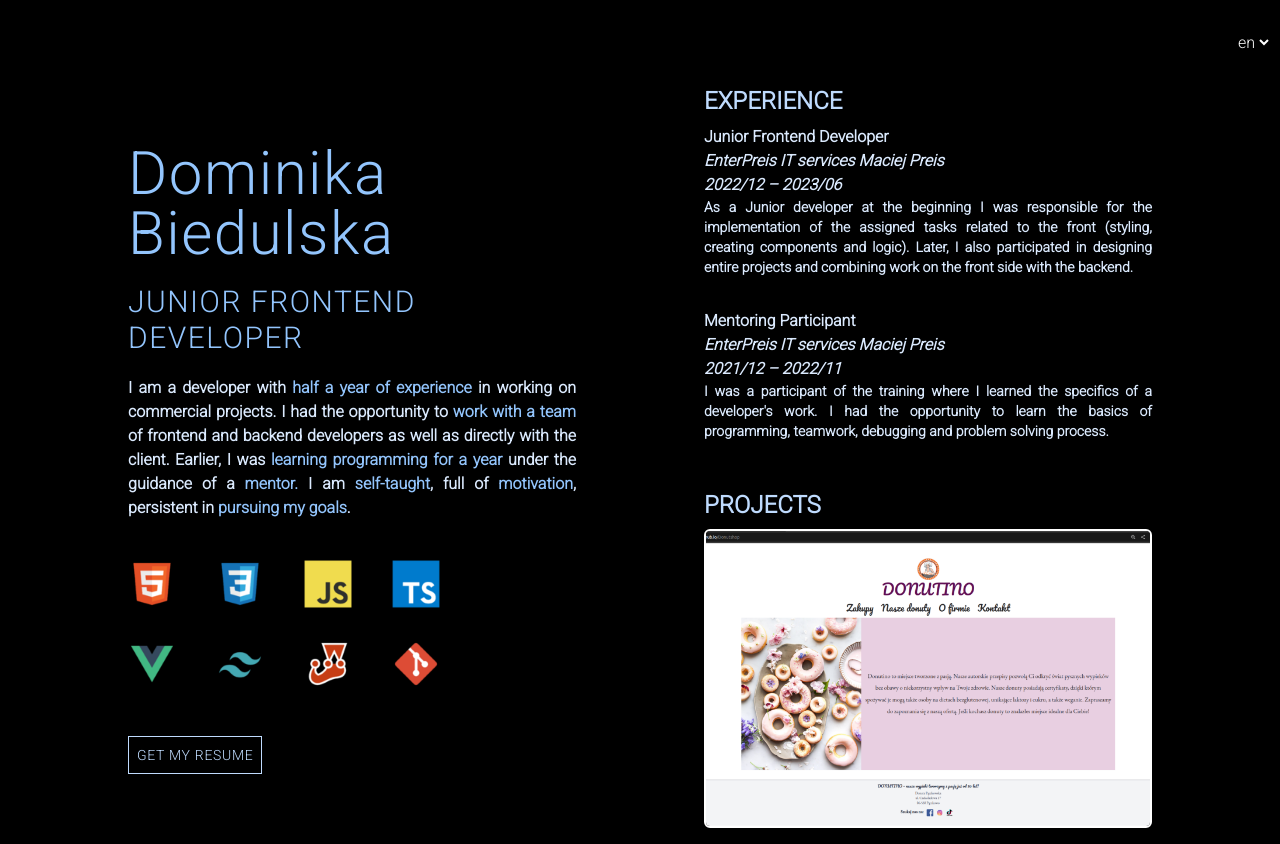
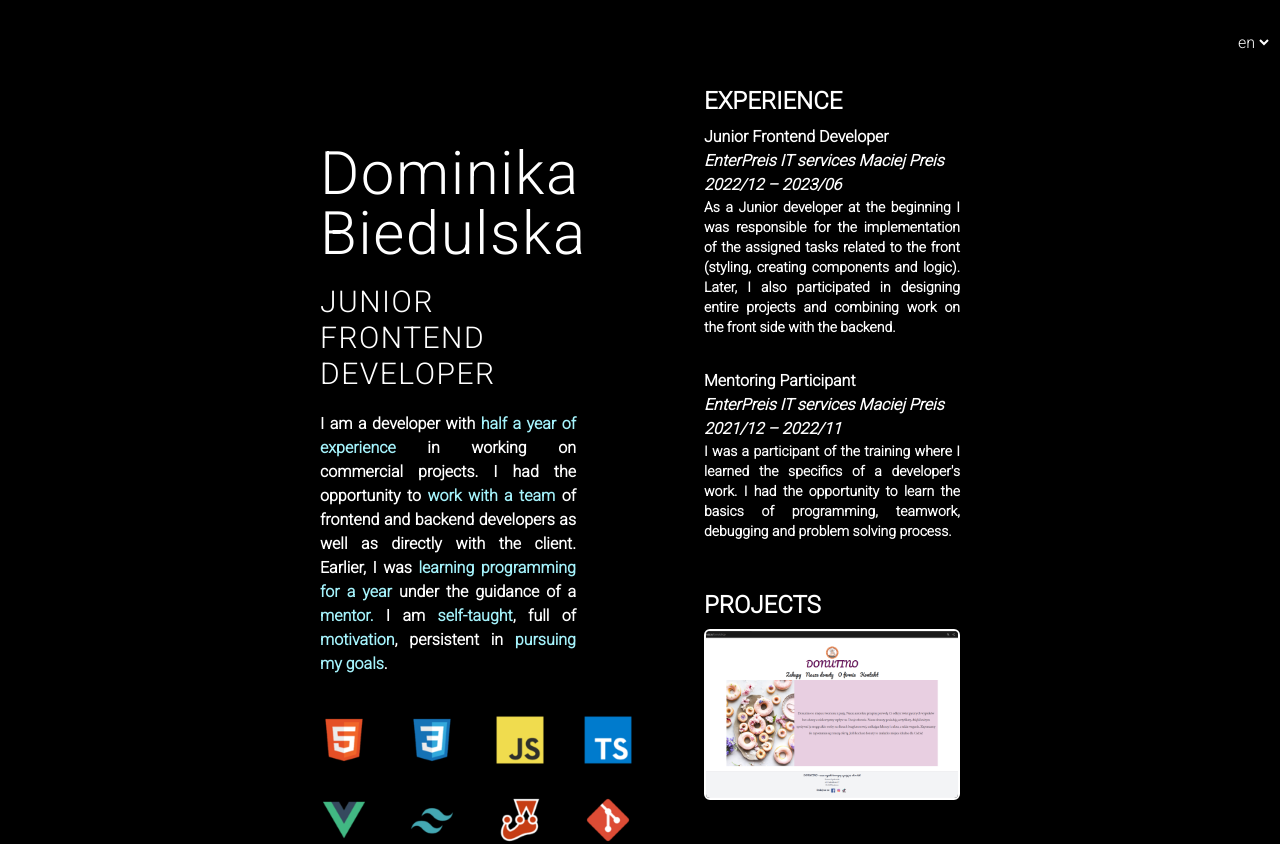
Before and after one commit to DominoxB/my-portfolio, a Vue app: page / in a window 1280 px wide. Shown: the top 844 px of the page. Built offline with nearby package versions, Linux system fonts and the light colour scheme.

Commit message:
feat: add new text-color

```diff
--- a/src/App.vue
+++ b/src/App.vue
@@ -9,7 +9,7 @@
       </select>
     </div>
   </div>
-  <div class="mx-10 font-roboto lg:grid lg:grid-cols-2 lg:mx-32">
+  <div class="text-white mx-10 font-roboto lg:grid lg:grid-cols-2 lg:mx-80">
     <div class="text-center lg:text-start lg:pt-16 lg:sticky lg:top-20 lg:h-[calc(100vh-117px)] lg:mr-16">
       <NameAndProfession />
       <AboutMe />
--- a/src/components/AboutMe.vue
+++ b/src/components/AboutMe.vue
@@ -1,5 +1,5 @@
 <template>
-  <div class="font-semibold text-blue-100 mt-5 text-justify text-sm xl:text-base">
+  <div class="font-semibold mt-5 text-justify text-sm xl:text-base">
     <span v-html="$t('aboutMe')"></span>
   </div>
 </template>
--- a/src/components/DownloadCv.vue
+++ b/src/components/DownloadCv.vue
@@ -1,7 +1,7 @@
 <template>
   <div class="mt-12">
     <a :href="`${publicPath}cv.pdf`" download="Dominika_Biedulska_CV">
-      <button class="border border-blue-200 p-2 text-blue-200 tracking-wider hover:text-blue-300 hover:border-blue-300 uppercase text-sm">{{ $t('btn') }}</button>
+      <button class="border border-white p-2 tracking-wider hover:text-slate-200 hover:border-slate-200 uppercase text-sm">{{ $t('btn') }}</button>
     </a>
   </div>
 </template>
--- a/src/components/MyProjects.vue
+++ b/src/components/MyProjects.vue
@@ -1,6 +1,6 @@
 <template>
   <div class="mt-12 mb-10 text-gray-900">
-    <span class="uppercase font-semibold text-2xl text-blue-200">{{ $t('projects') }}</span>
+    <span class="uppercase font-semibold text-2xl text-white">{{ $t('projects') }}</span>
     <!-- DONUTINO -->
     <div class="relative group pb-2/3">
       <img src="@/images/donutino.png" alt="donutino"
--- a/src/components/MySocials.vue
+++ b/src/components/MySocials.vue
@@ -1,5 +1,5 @@
 <template>
-  <div class="hidden pt-24 text-blue-200 font-semibold tracking-widest lg:block">
+  <div class="hidden pt-24 font-semibold tracking-widest lg:block">
     <div class="flex">
       <a href="https://github.com/DominoxB" target="_blank">
         <div class="flex items-center gap-4">
--- a/src/components/NameAndProfession.vue
+++ b/src/components/NameAndProfession.vue
@@ -1,5 +1,5 @@
 <template>
-  <div class="text-blue-300">
+  <div>
     <h1 class="font-medium text-5xl pb-5 tracking-wide xl:text-6xl">{{ $t('name') }}</h1>
     <h2 class="text-2xl tracking-wider uppercase xl:text-3xl">{{ $t('job') }}</h2>
   </div>
--- a/src/components/ProfessionalExperience.vue
+++ b/src/components/ProfessionalExperience.vue
@@ -1,6 +1,6 @@
 <template>
-  <div class="text-blue-100 font-semibold text-justify">
-    <span class="text-blue-200 uppercase font-semibold text-2xl">{{ $t('experience') }}</span>
+  <div class="font-semibold text-justify">
+    <span class="uppercase font-semibold text-2xl">{{ $t('experience') }}</span>
     <h3 class="mt-2">{{ $t('job') }}</h3>
     <p class="italic">{{ $t('enterPreis') }}</p>
     <p class="italic">{{ $t('jobDate') }}</p>
--- a/src/locales/en/index.ts
+++ b/src/locales/en/index.ts
@@ -2,7 +2,7 @@ const en = {
   name: "Dominika Biedulska",
   job: "Junior Frontend Developer",
   aboutMe:
-    `I am a developer with <span class="text-blue-300">half a year of experience</span> in working on commercial projects. I had the opportunity to <span class="text-blue-300">work with a team</span> of frontend and backend developers as well as directly <span class="text-sky-500100700">with the client.</span> Earlier, I was <span class="text-blue-300">learning programming for a year</span> under the guidance of a <span class="text-blue-300">mentor.</span> I am <span class="text-blue-300">self-taught</span>, full of <span class="text-blue-300">motivation</span>, persistent in <span class="text-blue-300">pursuing my goals</span>.`,
+    `I am a developer with <span class="text-cyan-200">half a year of experience</span> in working on commercial projects. I had the opportunity to <span class="text-cyan-200">work with a team</span> of frontend and backend developers as well as directly <span class="text-sky-500100700">with the client.</span> Earlier, I was <span class="text-cyan-200">learning programming for a year</span> under the guidance of a <span class="text-cyan-200">mentor.</span> I am <span class="text-cyan-200">self-taught</span>, full of <span class="text-cyan-200">motivation</span>, persistent in <span class="text-cyan-200">pursuing my goals</span>.`,
   github: "DominoxB",
   experience: "Experience",
   enterPreis: "EnterPreis IT services Maciej Preis",
--- a/src/locales/pl/index.ts
+++ b/src/locales/pl/index.ts
@@ -2,7 +2,7 @@ const en = {
   name: "Dominika Biedulska",
   job: "Junior Frontend Developer",
   aboutMe:
-    `Jestem developerem, mającym <span class="text-blue-300">pół roku doświadczenia</span> w pracy przy projektach komercyjnych. Miałam możliwość <span class="text-blue-300">pracy z zespołem</span> złożonym z frontend i backend developerów, a także bezpośrednio <span class="text-blue-300">z klientem.</span> Wcześniej <span class="text-blue-300">przez rok uczyłam się programowania</span> pod okiem <span class="text-blue-300">mentora.</span> Jestem <span class="text-blue-300">samoukiem,</span> pełnym <span class="text-blue-300">motywacji,</span> wytrwałym w <span class="text-blue-300">dążeniu do celu.</span>`,
+    `Jestem developerem, mającym <span class="text-cyan-200">pół roku doświadczenia</span> w pracy przy projektach komercyjnych. Miałam możliwość <span class="text-cyan-200">pracy z zespołem</span> złożonym z frontend i backend developerów, a także bezpośrednio <span class="text-cyan-200">z klientem.</span> Wcześniej <span class="text-cyan-200">przez rok uczyłam się programowania</span> pod okiem <span class="text-cyan-200">mentora.</span> Jestem <span class="text-cyan-200">samoukiem,</span> pełnym <span class="text-cyan-200">motywacji,</span> wytrwałym w <span class="text-cyan-200">dążeniu do celu.</span>`,
   github: "DominoxB",
   experience: "Doświadczenie",
   enterPreis: "EnterPreis IT services Maciej Preis",
```
